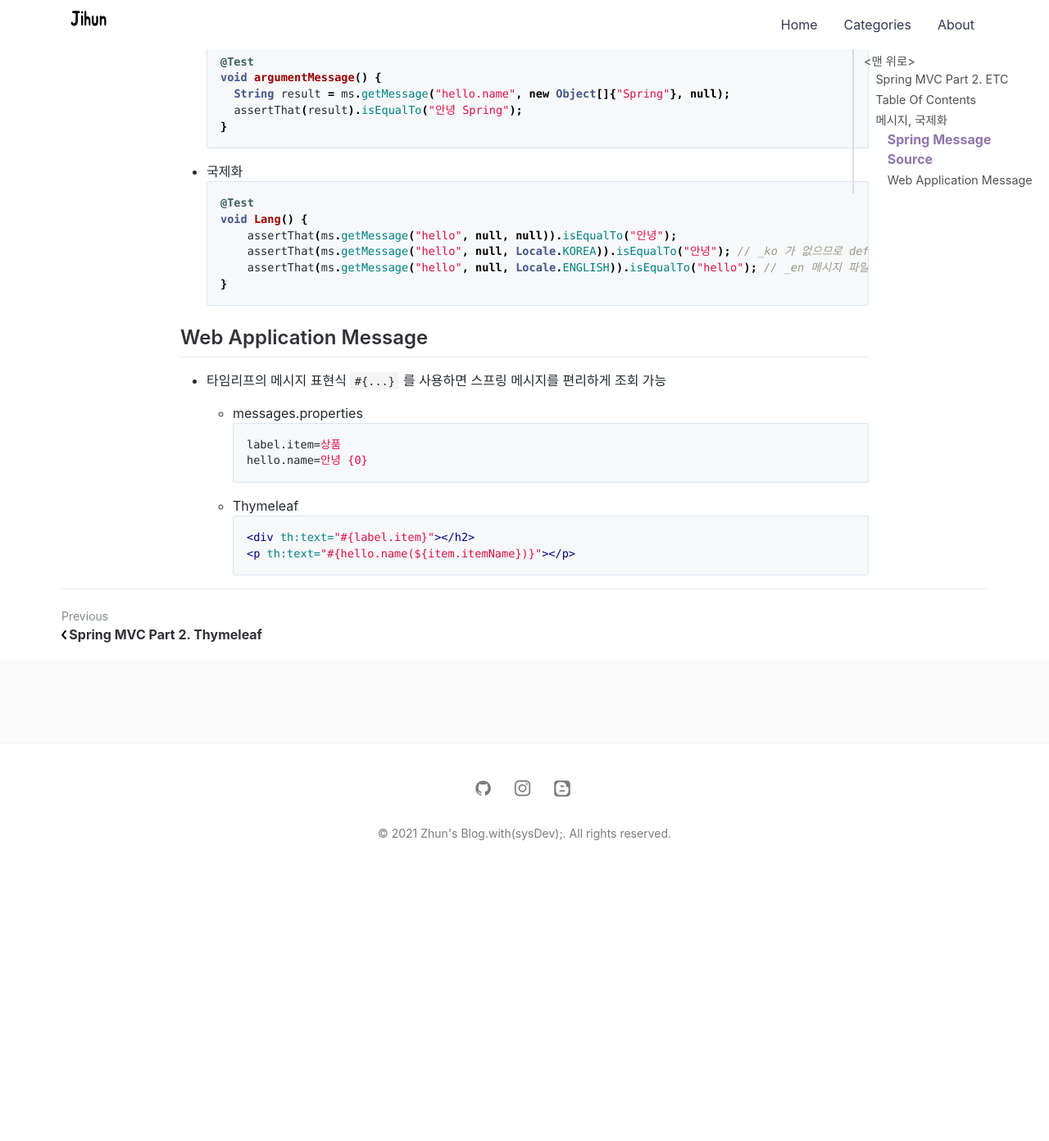
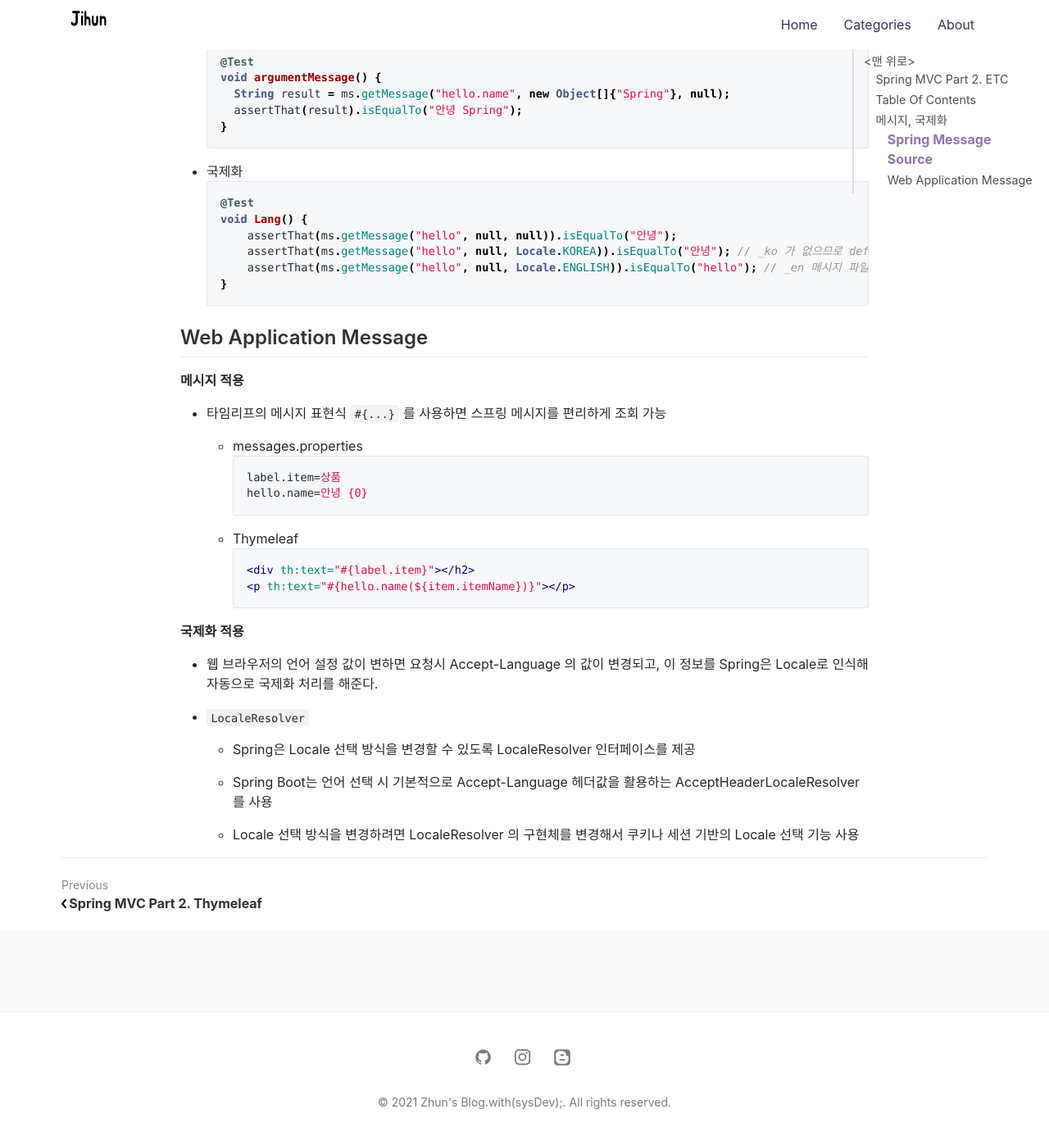
Before and after one commit to jihunparkme/jihunparkme.github.io, a Jekyll site: the page built from _posts/2021-10-12-Spring-MVC-Part2-Etc.md, in a window 1280 px wide and 1400 px high, scrolled down 2189 px. Shown: the top 1392 px of the window at 82% size. Built offline with Jekyll 4.4.1, drawn with Linux system fonts in a browser that asks for light colours; comment, search, counter and statistics services are not loaded; before the commit the page ends 3261 px from its top, so only the background shows below that; some of the changed text lies outside the part shown.

Commit message:
[메시지, 국제화] 웹 애플리케이션에 국제화 적용하기

````diff
--- a/_posts/2021-10-12-Spring-MVC-Part2-Etc.md
+++ b/_posts/2021-10-12-Spring-MVC-Part2-Etc.md
@@ -98,6 +98,8 @@ featured-img: spring_mvc_2
 
 ## Web Application Message
 
+**메시지 적용**
+
 - 타임리프의 메시지 표현식 `#{...}` 를 사용하면 스프링 메시지를 편리하게 조회 가능
 
   - messages.properties
@@ -110,3 +112,15 @@ featured-img: spring_mvc_2
     <div th:text="#{label.item}"></h2>
     <p th:text="#{hello.name(${item.itemName})}"></p>
     ```
+
+**국제화 적용**
+
+- 웹 브라우저의 언어 설정 값이 변하면 요청시 Accept-Language 의 값이 변경되고, 이 정보를 Spring은 Locale로 인식해 자동으로 국제화 처리를 해준다.
+
+- `LocaleResolver`
+
+  - Spring은 Locale 선택 방식을 변경할 수 있도록 LocaleResolver 인터페이스를 제공
+
+  - Spring Boot는 언어 선택 시 기본적으로 Accept-Language 헤더값을 활용하는 AcceptHeaderLocaleResolver를 사용
+
+  - Locale 선택 방식을 변경하려면 LocaleResolver 의 구현체를 변경해서 쿠키나 세션 기반의 Locale 선택 기능 사용
````
